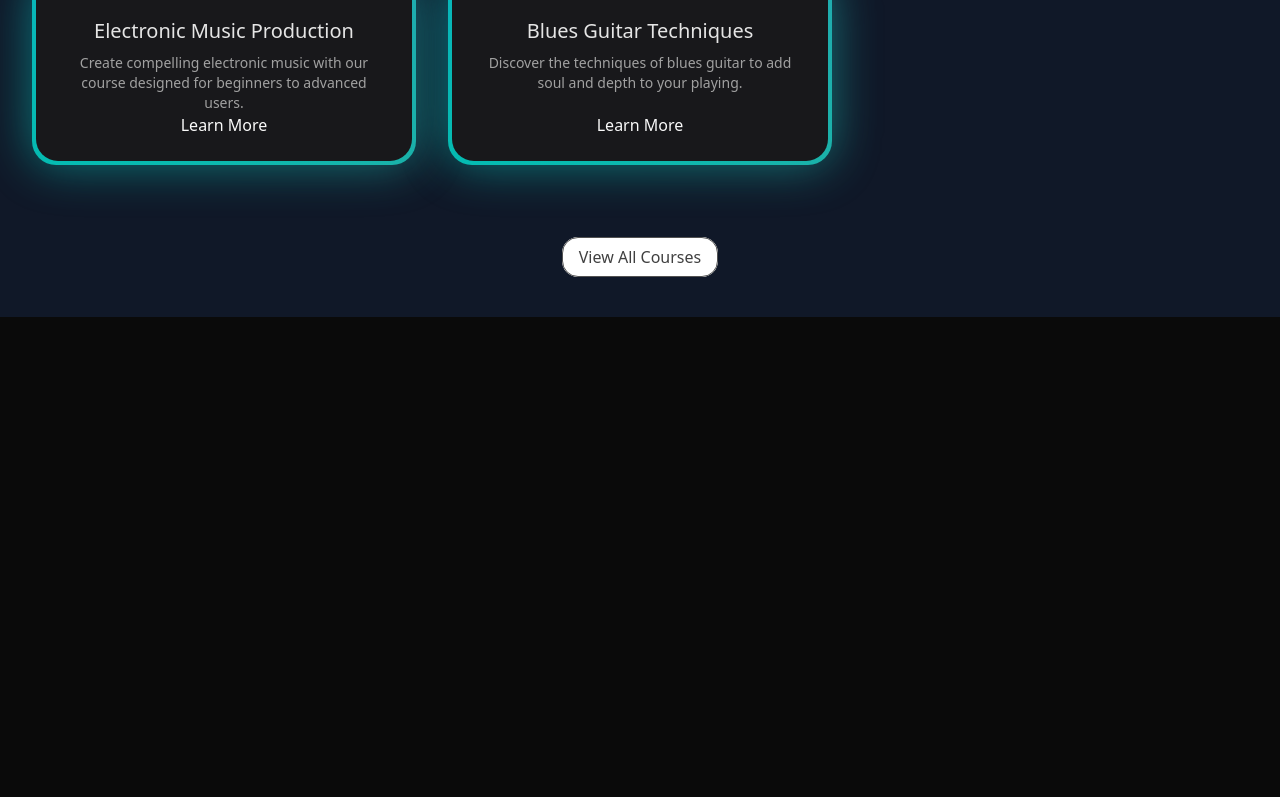
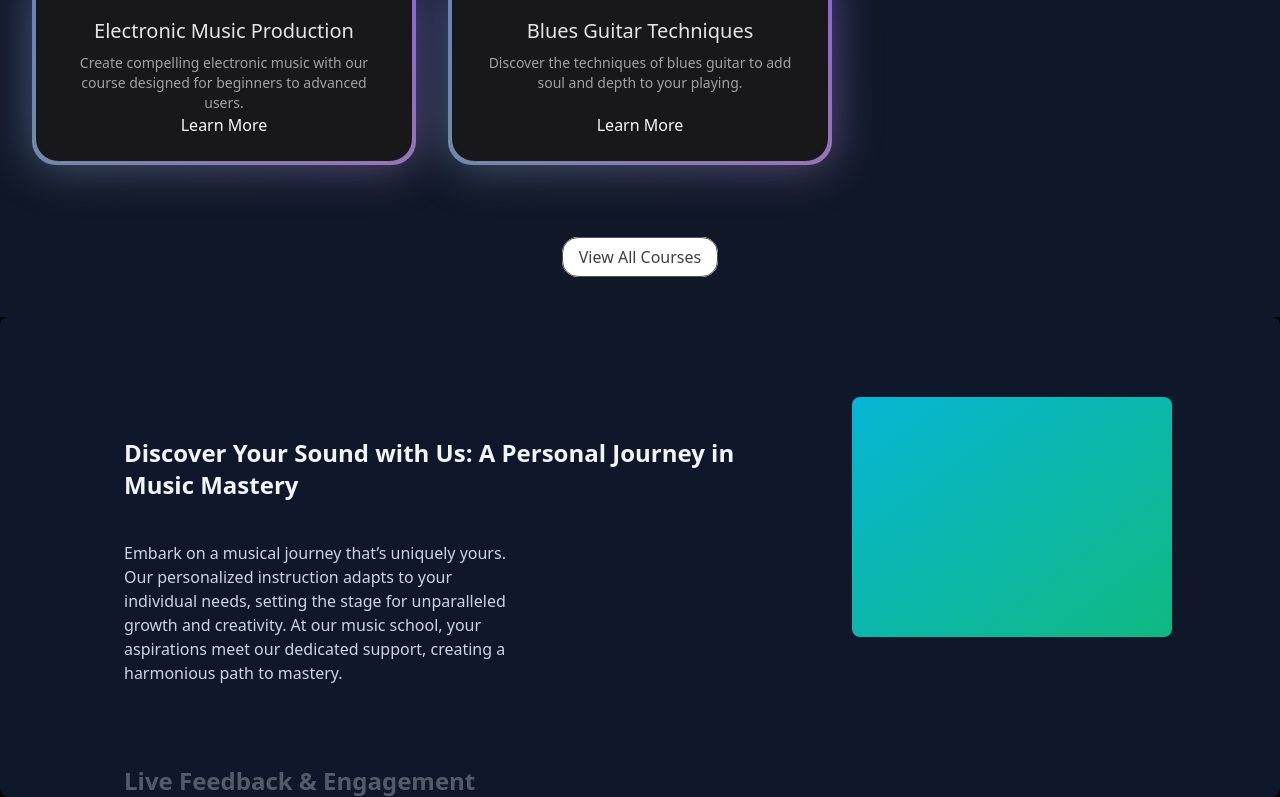
Before and after one commit to Sparsh912/Music, a Next.js app: page / in a window 1280 px wide. Shown: the part 1043-1840 px from the top of the page. Before the commit the page ends 1360 px from the top, so only its background shows below. Built offline with nearby package versions, Linux system fonts and the light colour scheme.

Commit message:
add sticky scroll

```diff
--- a/src/app/page.tsx
+++ b/src/app/page.tsx
@@ -1,11 +1,13 @@
 import FeaturedCourses from "@/components/FeaturedCourses";
 import HeroSection from "@/components/HeroSection";
+import WhyChooseUs from "@/components/WhyChooseUs";
 
 export default function Home() {
   return (
     <main className="min-h-screen bg-black/[0.96] antialiased bg-grid-white/[0.02]">
       <HeroSection/>
       <FeaturedCourses/>
+      <WhyChooseUs />
     </main>
   );
 }
--- /dev/null
+++ b/src/components/WhyChooseUs.tsx
@@ -0,0 +1,36 @@
+"use client";
+import React from 'react'
+import { StickyScroll } from "./ui/sticky-scroll-reveal";
+
+const musicSchoolContent = [
+    {
+      title: 'Discover Your Sound with Us: A Personal Journey in Music Mastery',
+      description:
+        'Embark on a musical journey that’s uniquely yours. Our personalized instruction adapts to your individual needs, setting the stage for unparalleled growth and creativity. At our music school, your aspirations meet our dedicated support, creating a harmonious path to mastery.',
+    },
+    {
+      title: 'Live Feedback & Engagement',
+      description:
+        'Immerse yourself in an interactive learning experience where feedback is immediate, just like real-time changes in a collaborative project. This approach enhances your understanding and mastery of music concepts and performance techniques.',
+    },
+    {
+      title: 'Cutting-Edge Curriculum',
+      description:
+        'Our curriculum is continuously updated to include the latest music education trends and technologies, ensuring you’re always learning with the most current and effective methods. Say goodbye to outdated materials and welcome an education that evolves with the industry.',
+    },
+    {
+      title: 'Limitless Learning Opportunities',
+      description:
+        'With our expansive resource library and dynamic course offerings, you’ll never find yourself without something new to explore. Our platform provides continuous opportunities for growth, ensuring your musical skills are always advancing.',
+    },
+  ];
+
+function WhyChooseUs() {
+  return (
+    <div>
+        <StickyScroll content={musicSchoolContent}/>
+    </div>
+  )
+}
+
+export default WhyChooseUs
--- /dev/null
+++ b/src/components/ui/infinite-moving-cards.tsx
@@ -0,0 +1,117 @@
+"use client";
+
+import { cn } from "@/lib/utils";
+import React, { useEffect, useState } from "react";
+
+export const InfiniteMovingCards = ({
+  items,
+  direction = "left",
+  speed = "fast",
+  pauseOnHover = true,
+  className,
+}: {
+  items: {
+    quote: string;
+    name: string;
+    title: string;
+  }[];
+  direction?: "left" | "right";
+  speed?: "fast" | "normal" | "slow";
+  pauseOnHover?: boolean;
+  className?: string;
+}) => {
+  const containerRef = React.useRef<HTMLDivElement>(null);
+  const scrollerRef = React.useRef<HTMLUListElement>(null);
+
+  useEffect(() => {
+    addAnimation();
+  }, []);
+  const [start, setStart] = useState(false);
+  function addAnimation() {
+    if (containerRef.current && scrollerRef.current) {
+      const scrollerContent = Array.from(scrollerRef.current.children);
+
+      scrollerContent.forEach((item) => {
+        const duplicatedItem = item.cloneNode(true);
+        if (scrollerRef.current) {
+          scrollerRef.current.appendChild(duplicatedItem);
+        }
+      });
+
+      getDirection();
+      getSpeed();
+      setStart(true);
+    }
+  }
+  const getDirection = () => {
+    if (containerRef.current) {
+      if (direction === "left") {
+        containerRef.current.style.setProperty(
+          "--animation-direction",
+          "forwards",
+        );
+      } else {
+        containerRef.current.style.setProperty(
+          "--animation-direction",
+          "reverse",
+        );
+      }
+    }
+  };
+  const getSpeed = () => {
+    if (containerRef.current) {
+      if (speed === "fast") {
+        containerRef.current.style.setProperty("--animation-duration", "20s");
+      } else if (speed === "normal") {
+        containerRef.current.style.setProperty("--animation-duration", "40s");
+      } else {
+        containerRef.current.style.setProperty("--animation-duration", "80s");
+      }
+    }
+  };
+  return (
+    <div
+      ref={containerRef}
+      className={cn(
+        "scroller relative z-20 max-w-7xl overflow-hidden [mask-image:linear-gradient(to_right,transparent,white_20%,white_80%,transparent)]",
+        className,
+      )}
+    >
+      <ul
+        ref={scrollerRef}
+        className={cn(
+          "flex w-max min-w-full shrink-0 flex-nowrap gap-4 py-4",
+          start && "animate-scroll",
+          pauseOnHover && "hover:[animation-play-state:paused]",
+        )}
+      >
+        {items.map((item, idx) => (
+          <li
+            className="relative w-[350px] max-w-full shrink-0 rounded-2xl border border-b-0 border-zinc-200 bg-[linear-gradient(180deg,#fafafa,#f5f5f5)] px-8 py-6 md:w-[450px] dark:border-zinc-700 dark:bg-[linear-gradient(180deg,#27272a,#18181b)]"
+            key={item.name}
+          >
+            <blockquote>
+              <div
+                aria-hidden="true"
+                className="user-select-none pointer-events-none absolute -top-0.5 -left-0.5 -z-1 h-[calc(100%_+_4px)] w-[calc(100%_+_4px)]"
+              ></div>
+              <span className="relative z-20 text-sm leading-[1.6] font-normal text-neutral-800 dark:text-gray-100">
+                {item.quote}
+              </span>
+              <div className="relative z-20 mt-6 flex flex-row items-center">
+                <span className="flex flex-col gap-1">
+                  <span className="text-sm leading-[1.6] font-normal text-neutral-500 dark:text-gray-400">
+                    {item.name}
+                  </span>
+                  <span className="text-sm leading-[1.6] font-normal text-neutral-500 dark:text-gray-400">
+                    {item.title}
+                  </span>
+                </span>
+              </div>
+            </blockquote>
+          </li>
+        ))}
+      </ul>
+    </div>
+  );
+};
--- /dev/null
+++ b/src/components/ui/sticky-scroll-reveal.tsx
@@ -0,0 +1,112 @@
+"use client";
+import React, { useEffect, useRef, useState } from "react";
+import { useMotionValueEvent, useScroll } from "motion/react";
+import { motion } from "motion/react";
+import { cn } from "@/lib/utils";
+
+export const StickyScroll = ({
+  content,
+  contentClassName,
+}: {
+  content: {
+    title: string;
+    description: string;
+    content?: React.ReactNode | any;
+  }[];
+  contentClassName?: string;
+}) => {
+  const [activeCard, setActiveCard] = React.useState(0);
+  const ref = useRef<any>(null);
+  const { scrollYProgress } = useScroll({
+    // uncomment line 22 and comment line 23 if you DONT want the overflow container and want to have it change on the entire page scroll
+    // target: ref
+    container: ref,
+    offset: ["start start", "end start"],
+  });
+  const cardLength = content.length;
+
+  useMotionValueEvent(scrollYProgress, "change", (latest) => {
+    const cardsBreakpoints = content.map((_, index) => index / cardLength);
+    const closestBreakpointIndex = cardsBreakpoints.reduce(
+      (acc, breakpoint, index) => {
+        const distance = Math.abs(latest - breakpoint);
+        if (distance < Math.abs(latest - cardsBreakpoints[acc])) {
+          return index;
+        }
+        return acc;
+      },
+      0,
+    );
+    setActiveCard(closestBreakpointIndex);
+  });
+
+  const backgroundColors = [
+    "#0f172a", // slate-900
+    "#000000", // black
+    "#171717", // neutral-900
+  ];
+  const linearGradients = [
+    "linear-gradient(to bottom right, #06b6d4, #10b981)", // cyan-500 to emerald-500
+    "linear-gradient(to bottom right, #ec4899, #6366f1)", // pink-500 to indigo-500
+    "linear-gradient(to bottom right, #f97316, #eab308)", // orange-500 to yellow-500
+  ];
+
+  const [backgroundGradient, setBackgroundGradient] = useState(
+    linearGradients[0],
+  );
+
+  useEffect(() => {
+    setBackgroundGradient(linearGradients[activeCard % linearGradients.length]);
+  }, [activeCard]);
+
+  return (
+    <motion.div
+      animate={{
+        backgroundColor: backgroundColors[activeCard % backgroundColors.length],
+      }}
+      className="relative flex h-[30rem] justify-center space-x-10 overflow-y-auto rounded-md p-10"
+      ref={ref}
+    >
+      <div className="div relative flex items-start px-4">
+        <div className="max-w-2xl">
+          {content.map((item, index) => (
+            <div key={item.title + index} className="my-20">
+              <motion.h2
+                initial={{
+                  opacity: 0,
+                }}
+                animate={{
+                  opacity: activeCard === index ? 1 : 0.3,
+                }}
+                className="text-2xl font-bold text-slate-100"
+              >
+                {item.title}
+              </motion.h2>
+              <motion.p
+                initial={{
+                  opacity: 0,
+                }}
+                animate={{
+                  opacity: activeCard === index ? 1 : 0.3,
+                }}
+                className="text-kg mt-10 max-w-sm text-slate-300"
+              >
+                {item.description}
+              </motion.p>
+            </div>
+          ))}
+          <div className="h-40" />
+        </div>
+      </div>
+      <div
+        style={{ background: backgroundGradient }}
+        className={cn(
+          "sticky top-10 hidden h-60 w-80 overflow-hidden rounded-md bg-white lg:block",
+          contentClassName,
+        )}
+      >
+        {content[activeCard].content ?? null}
+      </div>
+    </motion.div>
+  );
+};
```
